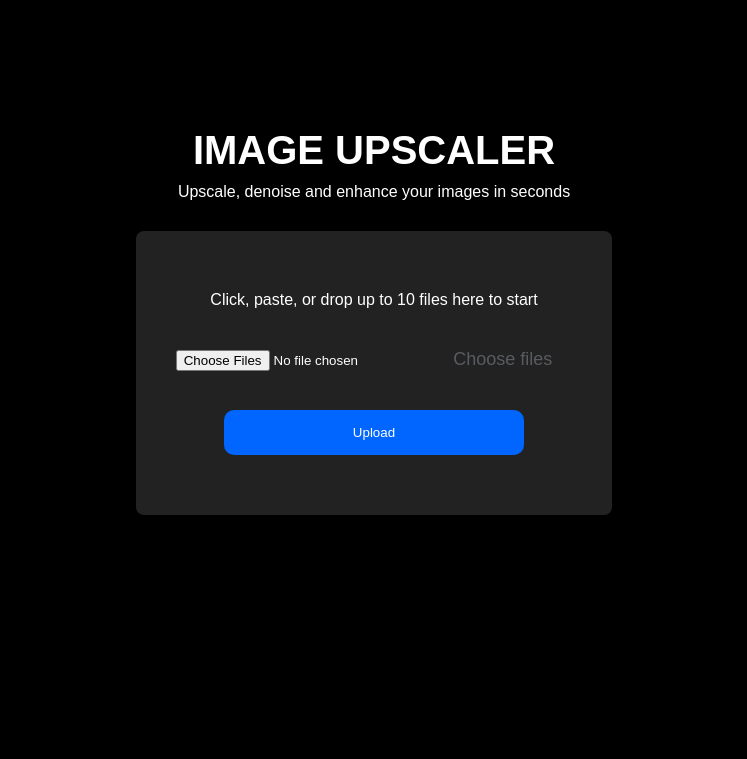
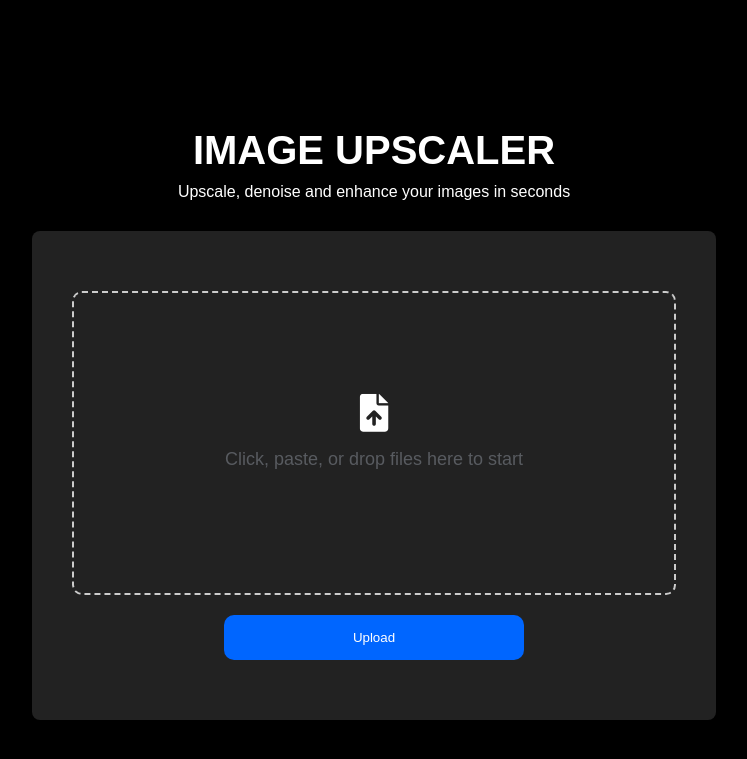
Before and after one commit to ABeGood/image_resize, a Flask app: page / in a window 1280 px wide. Shown: the top 759 px of the page, without its empty margins (266-1013 px from the left). Run offline with Flask 3, Linux system fonts and the light colour scheme; some libraries are stand-ins or nearby versions.

Commit message:
аvtor dym

```diff
--- a/templates/index.html
+++ b/templates/index.html
@@ -4,7 +4,9 @@
     <meta charset="UTF-8">
     <meta name="viewport" content="width=device-width, initial-scale=1.0">
     <title>Image Upscaler</title>
+    <link rel="stylesheet" href="https://cdnjs.cloudflare.com/ajax/libs/font-awesome/6.0.0-beta3/css/all.min.css" integrity="sha512-...." crossorigin="anonymous" />
     <link rel="stylesheet" href="static/upload_style.css">
+    <script src="static/script.js"></script>
 </head>
 <body>
     <div class="upload-container">
@@ -12,12 +14,18 @@
             <h1>IMAGE UPSCALER</h1>
             <p>Upscale, denoise and enhance your images in seconds</p>
         </header>
-        <div class="upload-box">
-            <p>Click, paste, or drop up to 10 files here to start</p>
-            <input type="file" id="file-upload" multiple>
-            <label for="file-upload" class="file-upload-label">Choose files</label>
-            <button type="submit">Upload</button>
+        <div class="upload-box" id="upload-box">
+            <form action="/upload" method="post" enctype="multipart/form-data">
+                <div class="file-upload-container" id="file-upload-container">
+                    <i class="fa-solid fa-file-arrow-up fa-beat fa-2x"></i>
+                    <label for="file-upload" class="file-upload-label">Click, paste, or drop files here to start</label>
+                    <input type="file" id="file-upload" class="file-upload-input" name="file" multiple>
+                </div>
+                <div id="thumbnails-container"></div>
+                <button type="submit">Upload</button>
+            </form>
         </div>
     </div>
+
 </body>
 </html>
```
